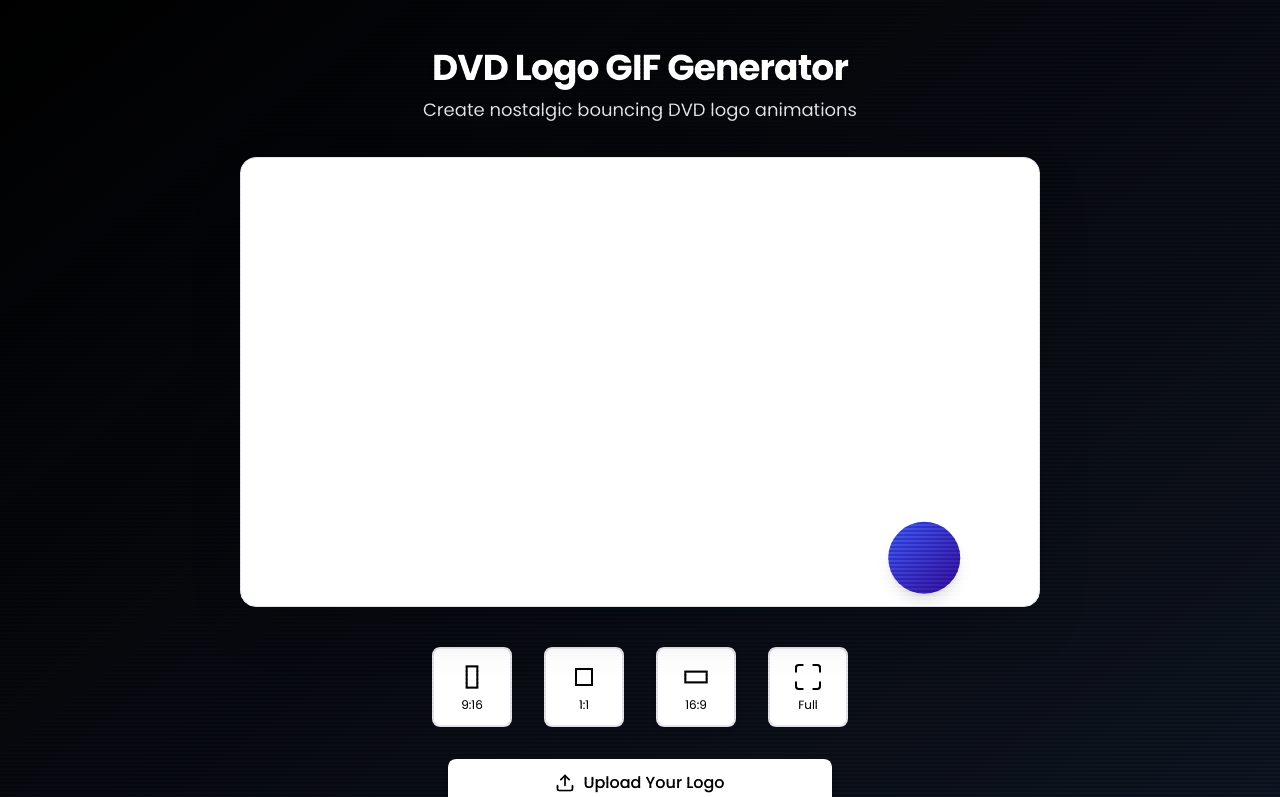
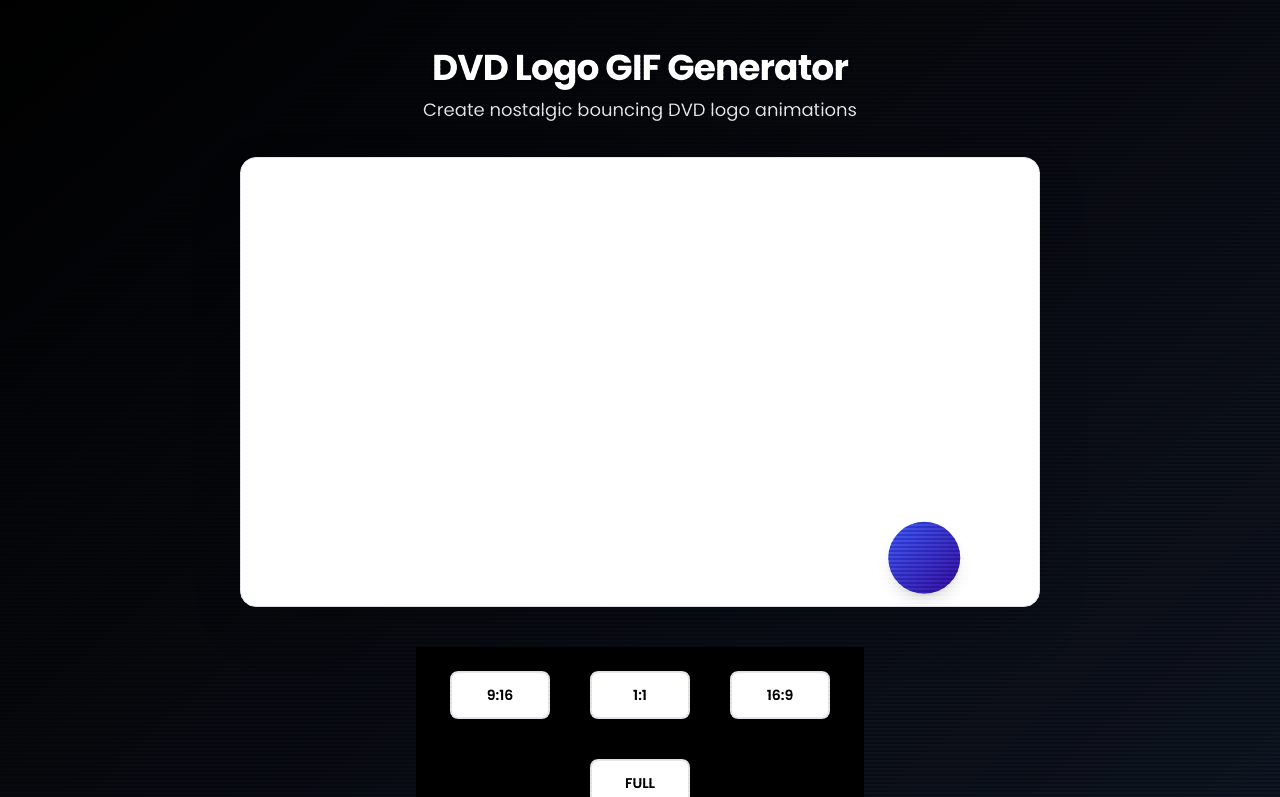
Before and after one commit to damianstory/bouncingdvdlogo, a Next.js app: page / in a window 1280 px wide. Shown: the top 797 px of the page. Built offline with nearby package versions, Linux system fonts and the light colour scheme.

Commit message:
Add daisyUI integration and update button styling

```diff
--- a/package.json
+++ b/package.json
@@ -16,6 +16,7 @@
     "@tailwindcss/postcss": "^4.1.3",
     "@tippyjs/react": "4.2.6",
     "autoprefixer": "^10.4.19",
+    "daisyui": "^5.0.19",
     "framer-motion": "10.12.4",
     "gif.js": "^0.2.0",
     "html2canvas": "^1.4.1",
@@ -36,7 +37,7 @@
     "react-responsive": "9.0.2",
     "react-scanlines": "^0.0.0",
     "react-slider": "2.0.4",
-    "tailwindcss": "^3.4.1"
+    "tailwindcss": "^3.4.17"
   },
   "devDependencies": {
     "@types/html2canvas": "^0.5.35",
--- a/postcss.config.js
+++ b/postcss.config.js
@@ -1 +1,2 @@
+/** @type {import('postcss-load-config').Config} */
 module.exports = { plugins: { '@tailwindcss/postcss': {}, autoprefixer: {}, }, }
--- a/src/app/components/DVDContainer.tsx
+++ b/src/app/components/DVDContainer.tsx
@@ -334,7 +334,10 @@ const DVDContainer: React.FC = () => {
       reader.onload = (event) => {
         if (event.target?.result) {
           setCustomImage(event.target.result as string);
-          setShowUploadModal(false);
+
+          // Close the dialog modal
+          const modal = document.getElementById('upload_modal') as HTMLDialogElement;
+          if (modal) modal.close();
 
           // Show a little confirmation
           setTimeout(() => {
@@ -727,7 +730,7 @@ const DVDContainer: React.FC = () => {
         <div className="fixed bottom-0 left-0 w-full flex justify-center pb-8 z-50">
           <button
             onClick={toggleFullScreen}
-            className="exit-fullscreen-button"
+            className="btn btn-sm"
           >
             Exit Full Screen
           </button>
@@ -737,84 +740,58 @@ const DVDContainer: React.FC = () => {
       {!isFullScreen && (
         <div className="w-full max-w-md mx-auto mt-10 mb-6">
           <div className="text-center mb-6">
-            <div className="flex justify-center gap-8 mb-8">
+            <div className="flex flex-wrap justify-center gap-6 mb-8 p-4 bg-black">
               <button
                 onClick={() => handleFormatSelect('9:16')}
-                className={`w-20 h-20 flex flex-col items-center justify-center rounded-lg transition-all duration-200 p-3 border-2 ${
-                  selectedFormat === '9:16'
-                    ? 'bg-white text-black border-indigo-400 shadow-md'
-                    : 'bg-white border-gray-300 text-black hover:border-indigo-300 hover:scale-105'
-                }`}
+                className={`btn flex justify-center items-center w-[100px] h-[40px] ${selectedFormat === '9:16' ? 'btn-active' : ''} btn-primary m-2`}
                 title="Mobile (9:16)"
               >
-                <svg viewBox="0 0 24 24" className="w-10 h-10 mb-1">
-                  <rect x="8" y="4" width="8" height="16" stroke="currentColor" fill="none" strokeWidth="1.5" />
-                </svg>
-                <span className="text-xs mt-auto">9:16</span>
+                9:16
               </button>
 
               <button
                 onClick={() => handleFormatSelect('1:1')}
-                className={`w-20 h-20 flex flex-col items-center justify-center rounded-lg transition-all duration-200 p-3 border-2 ${
-                  selectedFormat === '1:1'
-                    ? 'bg-white text-black border-indigo-400 shadow-md'
-                    : 'bg-white border-gray-300 text-black hover:border-indigo-300 hover:scale-105'
-                }`}
+                className={`btn flex justify-center items-center w-[100px] h-[40px] ${selectedFormat === '1:1' ? 'btn-active' : ''} btn-secondary m-2`}
                 title="Square (1:1)"
               >
-                <svg viewBox="0 0 24 24" className="w-10 h-10 mb-1">
-                  <rect x="6" y="6" width="12" height="12" stroke="currentColor" fill="none" strokeWidth="1.5" />
-                </svg>
-                <span className="text-xs mt-auto">1:1</span>
+                1:1
               </button>
 
               <button
                 onClick={() => handleFormatSelect('16:9')}
-                className={`w-20 h-20 flex flex-col items-center justify-center rounded-lg transition-all duration-200 p-3 border-2 ${
-                  selectedFormat === '16:9'
-                    ? 'bg-white text-black border-indigo-400 shadow-md'
-                    : 'bg-white border-gray-300 text-black hover:border-indigo-300 hover:scale-105'
-                }`}
+                className={`btn flex justify-center items-center w-[100px] h-[40px] ${selectedFormat === '16:9' ? 'btn-active' : ''} btn-accent m-2`}
                 title="Widescreen (16:9)"
               >
-                <svg viewBox="0 0 24 24" className="w-10 h-10 mb-1">
-                  <rect x="4" y="8" width="16" height="8" stroke="currentColor" fill="none" strokeWidth="1.5" />
-                </svg>
-                <span className="text-xs mt-auto">16:9</span>
+                16:9
               </button>
 
               <button
                 onClick={toggleFullScreen}
-                className={`w-20 h-20 flex flex-col items-center justify-center rounded-lg transition-all duration-200 p-3 border-2 ${
-                  isFullScreen
-                    ? 'bg-white text-black border-indigo-400 shadow-md'
-                    : 'bg-white border-gray-300 text-black hover:border-indigo-300 hover:scale-105'
-                }`}
+                className={`btn flex justify-center items-center w-[100px] h-[40px] ${isFullScreen ? 'btn-active' : ''} btn-info m-2`}
                 title="Full Screen"
               >
-                <svg xmlns="http://www.w3.org/2000/svg" viewBox="0 0 24 24" fill="none" stroke="currentColor" strokeWidth="1.5" strokeLinecap="round" strokeLinejoin="round" className="w-10 h-10 mb-1">
-                  <path d="M8 3H5a2 2 0 0 0-2 2v3m18 0V5a2 2 0 0 0-2-2h-3m0 18h3a2 2 0 0 0 2-2v-3M3 16v3a2 2 0 0 0 2 2h3" />
-                </svg>
-                <span className="text-xs mt-auto">Full</span>
+                Full
               </button>
             </div>
           </div>
 
-          <div className="flex flex-col gap-4 w-full max-w-sm mx-auto">
+          <div className="flex flex-col gap-4 w-full max-w-sm mx-auto mt-2">
             {customImage ? (
               <button
                 onClick={handleDownloadGIF}
-                className="w-full bg-white text-black font-medium py-3 px-8 rounded-lg shadow-lg hover:bg-gray-100 hover:shadow-xl transition-all duration-200 min-h-[48px] flex items-center justify-center gap-2"
+                className="btn btn-md btn-block"
               >
-                <FiDownload className="text-xl" />
+                <FiDownload className="text-lg mr-2" />
                 <span>Download GIF</span>
               </button>
             ) : (
               <button
-                onClick={() => setShowUploadModal(true)}
-                className="w-full bg-white text-black font-medium py-3 px-8 rounded-lg shadow-md hover:bg-gray-100 hover:shadow-lg transition-all duration-200 min-h-[48px] flex items-center justify-center gap-2"
+                onClick={() => {
+                  const modal = document.getElementById('upload_modal') as HTMLDialogElement;
+                  if (modal) modal.showModal();
+                }}
+                className="btn btn-outline btn-primary btn-md max-w-[240px] mx-auto font-bold"
               >
-                <FiUpload className="text-xl" />
                 <span>Upload Your Logo</span>
               </button>
             )}
@@ -822,11 +799,10 @@ const DVDContainer: React.FC = () => {
         </div>
       )}
 
-      {showUploadModal && (
-        <div className="fixed inset-0 flex items-center justify-center bg-black bg-opacity-50 z-50">
-          <div className="bg-white p-8 rounded-lg w-full max-w-md mx-auto flex flex-col space-y-4">
-            <h3 className="text-xl font-bold mb-4 text-center text-black" style={{ color: 'black !important' }}>Upload Your Logo</h3>
-            <div className="mb-8 p-6 border-2 border-dashed border-gray-400 rounded-lg text-center bg-white">
+      <dialog id="upload_modal" className="modal modal-bottom sm:modal-middle">
+        <div className="modal-box text-center">
+          <h3 className="font-bold text-lg">Upload Your Logo</h3>
+          <div className="py-4 border-2 border-dashed border-gray-400 rounded-lg text-center mt-4 flex flex-col items-center justify-center">
             <input
               id="file-upload"
               type="file"
@@ -836,33 +812,27 @@ const DVDContainer: React.FC = () => {
             />
             <label
               htmlFor="file-upload"
-                className="inline-flex items-center justify-center px-8 py-4 bg-[#e0e0e0] text-[#333333] rounded-lg shadow-md hover:bg-[#d0d0d0] hover:scale-105 border-2 border-gray-300 transition-all duration-200 cursor-pointer mb-4 w-full max-w-xs font-semibold"
+              className="btn btn-md w-full mb-4 py-6"
             >
-                <FiPlus className="mr-2 text-xl" />
               Choose Image
             </label>
-              {!customImage && <FiUpload className="mx-auto text-5xl mb-4 text-gray-500" />}
-              {!customImage && <p className="text-gray-600">Recommended: 400 x 400px</p>}
             {customImage && <p className="text-green-600 font-medium">File selected: {customImage.split('/').pop()}</p>}
           </div>
 
-            <div className="bg-blue-100 p-4 rounded-md mb-4">
-              <p className="recommendation-text" style={{ color: 'black !important', fontWeight: 500 }}>
+          <div className="bg-blue-100 p-4 rounded-md mt-2">
+            {!customImage && <p className="recommendation-text font-medium text-black mb-0">Recommended: 400 x 400px</p>}
+            <p className="recommendation-text font-medium text-black">
               It's going to become a circle
             </p>
           </div>
 
-            <div className="flex justify-center mt-6">
-              <button
-                onClick={() => setShowUploadModal(false)}
-                className="w-full py-3 px-4 bg-[#e0e0e0] hover:bg-[#d0d0d0] text-[#333333] rounded-lg font-medium transition-all duration-200 border-2 border-gray-300 hover:scale-105"
-              >
-                Cancel
-              </button>
+          <div className="modal-action flex justify-center">
+            <form method="dialog" className="text-center">
+              <button className="btn">Cancel</button>
+            </form>
           </div>
         </div>
-        </div>
-      )}
+      </dialog>
 
       {showDownloadModal && (
         <div className="fixed inset-0 bg-black bg-opacity-50 backdrop-blur-sm flex items-center justify-center z-50">
@@ -910,10 +880,10 @@ const DVDContainer: React.FC = () => {
                 setIsGenerating(false);
                 setShowDownloadModal(false);
               }}
-              className={`w-full py-2 px-4 rounded-lg transition-colors duration-200 ${
+              className={`btn btn-md btn-block ${
                 encodingProgress < 100
-                  ? 'bg-gray-200 hover:bg-gray-300 text-gray-700'
-                  : 'bg-white text-black border-2 border-gray-300 hover:border-indigo-300 hover:scale-105 shadow-md'
+                  ? 'btn-disabled'
+                  : ''
               }`}
             >
               {encodingProgress < 100 ? 'Cancel' : 'Done'}
--- a/src/app/globals.css
+++ b/src/app/globals.css
@@ -3,6 +3,7 @@
 @tailwind base;
 @tailwind components;
 @tailwind utilities;
+@tailwind daisyui;
 
 :root {
   --foreground-rgb: 0, 0, 0;
@@ -289,3 +290,27 @@ footer p {
   background: linear-gradient(to bottom, #121212, #2e1a22) !important;
   background-attachment: fixed !important;
 }
+
+/* Custom styles for daisyUI buttons */
+.btn {
+  background-color: white !important;
+  color: black !important;
+  border: 1px solid #e5e7eb !important;
+  font-family: 'Poppins', sans-serif !important;
+}
+
+.btn:hover {
+  background-color: #f9fafb !important;
+  border-color: #a5b4fc !important;
+}
+
+.btn-active {
+  border-color: #4f46e5 !important;
+  box-shadow: 0 4px 6px -1px rgba(0, 0, 0, 0.1) !important;
+}
+
+.btn-disabled {
+  background-color: #e5e7eb !important;
+  color: #6b7280 !important;
+  cursor: not-allowed !important;
+}
--- a/tailwind.config.js
+++ b/tailwind.config.js
@@ -96,5 +96,7 @@ module.exports = {
       },
     },
   },
-  plugins: [],
+  plugins: [
+    require('daisyui')
+  ],
 }
```
Also changed, not shown: 1 other file (tests, documents, lock files or other folders). Lines whose indentation alone changed are shown as unchanged.
